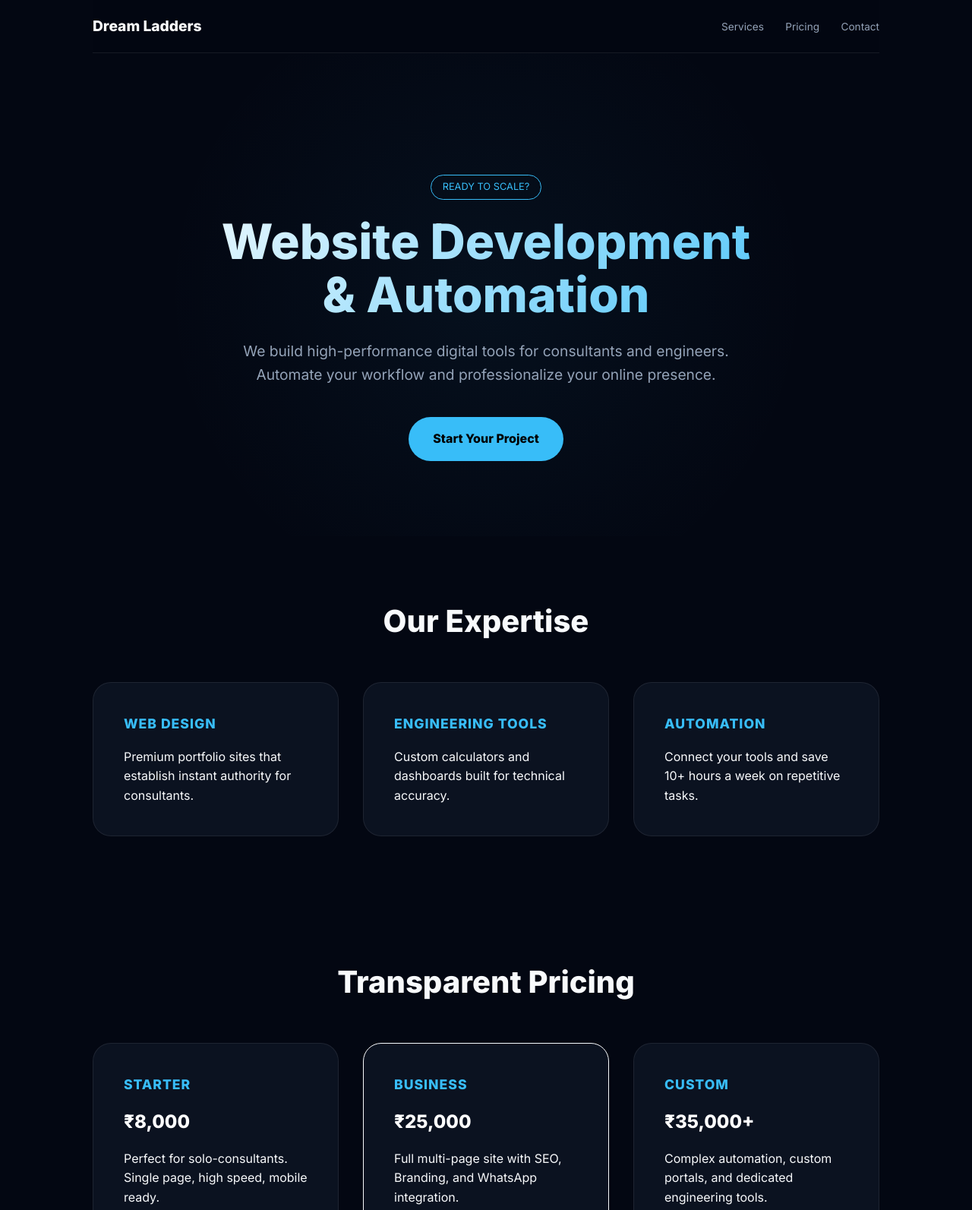
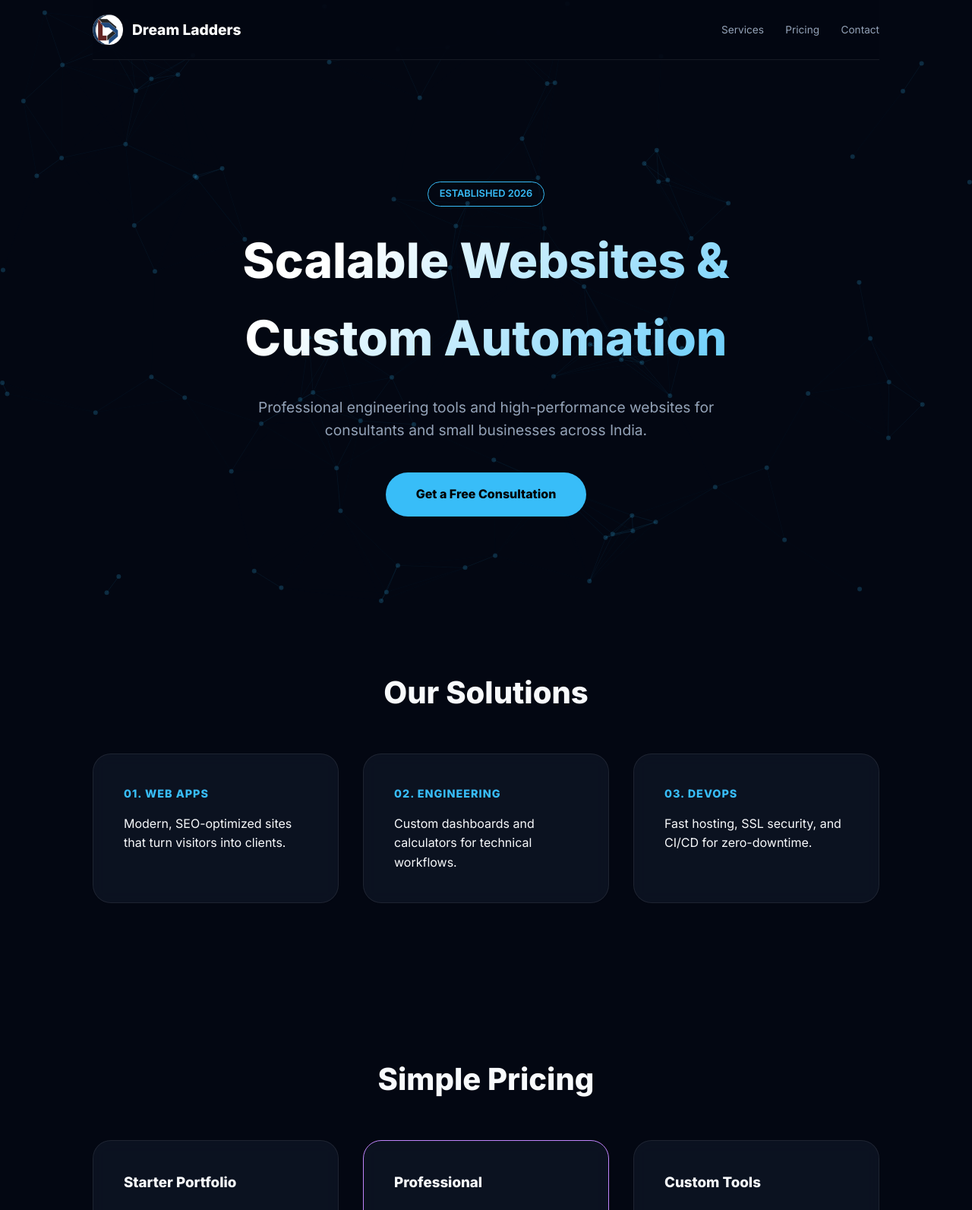
Before and after one commit to rajeshshambudu/Landing, a plain HTML site: page index.html in a window 1280 px wide. Shown: the top 1593 px of the page at 76% size. Drawn offline with nearby package versions, Linux system fonts and the light colour scheme.

Commit message:
Update index.html

```diff
--- a/index.html
+++ b/index.html
@@ -32,6 +32,18 @@
       overflow-x: hidden;
     }
 
+    /* Particles Container */
+    #particles-js {
+      position: absolute;
+      width: 100%;
+      height: 100vh;
+      top: 0;
+      left: 0;
+      z-index: 1;
+    }
+
+    .content-wrapper { position: relative; z-index: 10; }
+
     .container { max-width:1100px; margin:0 auto; padding:0 2rem; }
 
     /* --- NAVIGATION --- */
@@ -47,52 +59,60 @@
       background: rgba(3, 7, 18, 0.8);
       border-bottom: 1px solid var(--border);
     }
-    .logo { font-weight: 800; font-size: 1.2rem; color: #fff; display: flex; align-items: center; text-decoration: none; }
+    .logo {
+        display: flex;
+        align-items: center;
+        gap: 12px;
+        font-weight: 800;
+        font-size: 1.2rem;
+        color: #fff;
+        text-decoration: none;
+    }
+    .logo img {
+        height: 40px;
+        width: auto;
+        border-radius: 8px;
+        animation: float 3s ease-in-out infinite;
+    }
+    @keyframes float {
+        0%, 100% { transform: translateY(0px); }
+        50% { transform: translateY(-6px); }
+    }
+
     .nav-links a { color: var(--text-dim); margin-left: 1.5rem; font-size: 0.85rem; transition: 0.3s; text-decoration: none; }
     .nav-links a:hover { color: var(--accent); }
 
-    /* --- HERO SECTION --- */
+    /* --- HERO --- */
     header {
       padding: 160px 0 100px;
       text-align: center;
-      background: radial-gradient(circle at center, rgba(56,189,248,0.05) 0%, transparent 70%);
     }
 
     h1 {
       font-size: clamp(2.5rem, 8vw, 4rem);
       font-weight: 800;
-      line-height: 1.1;
       margin-bottom: 1.5rem;
-      background: linear-gradient(135deg, #fff 0%, #38bdf8 100%);
+      background: linear-gradient(135deg, #fff 30%, #38bdf8 100%);
       -webkit-background-clip: text;
       -webkit-text-fill-color: transparent;
     }
 
-    .hero-tagline {
-      font-size: 1.2rem;
-      color: var(--text-dim);
-      max-width: 700px;
-      margin: 0 auto 2.5rem;
-    }
-
-    /* --- BUTTON ANIMATION --- */
     .btn-main {
       background: var(--accent);
       color: #000;
-      padding: 1rem 2rem;
+      padding: 1rem 2.5rem;
       border-radius: 50px;
       font-weight: 700;
       display: inline-block;
       transition: all 0.4s cubic-bezier(0.175, 0.885, 0.32, 1.275);
       text-decoration: none;
-      box-shadow: 0 0 0 rgba(56, 189, 248, 0);
     }
     .btn-main:hover {
       transform: scale(1.05);
       box-shadow: 0 15px 30px rgba(56, 189, 248, 0.4);
     }
 
-    /* --- CARD ANIMATIONS --- */
+    /* --- CARDS --- */
     .services-grid {
       display: grid;
       grid-template-columns: repeat(auto-fit, minmax(280px, 1fr));
@@ -106,50 +126,37 @@
       padding: 2.5rem;
       border-radius: 24px;
       transition: all 0.4s ease;
-      position: relative;
-      overflow: hidden;
+      backdrop-filter: blur(10px);
     }
 
     .service-card:hover {
       transform: translateY(-10px);
       border-color: var(--accent);
-      background: rgba(17, 24, 39, 0.9);
-      box-shadow: 0 20px 40px rgba(0,0,0,0.4), inset 0 0 20px var(--accent-glow);
+      box-shadow: 0 20px 40px rgba(0,0,0,0.4), inset 0 0 15px var(--accent-glow);
     }
 
-    .service-card h3 {
-      color: var(--accent);
-      margin-bottom: 1rem;
-      font-size: 1.1rem;
-      letter-spacing: 1px;
-    }
+    .price-tag { font-size: 1.5rem; font-weight: 800; margin: 1rem 0; color: #fff; }
 
-    .price-tag {
-      font-size: 1.5rem;
-      font-weight: 800;
-      margin: 1rem 0;
-      color: #fff;
-    }
+    section { padding: 100px 0; }
+    h2 { font-size: 2.5rem; text-align: center; margin-bottom: 10px; }
 
-    section { padding: 80px 0; }
-    h2 { font-size: 2.5rem; text-align: center; margin-bottom: 1rem; }
-
-    footer {
-      padding: 4rem 0;
-      text-align: center;
-      border-top: 1px solid var(--border);
-      color: var(--text-dim);
-    }
+    footer { padding: 4rem 0; text-align: center; border-top: 1px solid var(--border); color: var(--text-dim); }
 
     @media(max-width:768px){ .nav-links{display:none;} }
   </style>
 </head>
 
 <body>
+
+<div id="particles-js"></div>
+
+<div class="content-wrapper">
     <div class="container">
-
       <nav data-aos="fade-down">
-    <a href="#" class="logo">Dream Ladders</a>
+        <a href="#" class="logo">
+          <img src="android-chrome-512x512.png" alt="Dream Ladders Logo">
+          Dream Ladders
+        </a>
         <div class="nav-links">
           <a href="#services">Services</a>
           <a href="#pricing">Pricing</a>
@@ -158,81 +165,93 @@
       </nav>
 
       <header>
-    <div data-aos="fade-up" class="badge" style="border:1px solid var(--accent); padding:5px 15px; border-radius:20px; color:var(--accent); display:inline-block; margin-bottom:20px; font-size:0.8rem;">
-        READY TO SCALE?
+        <div data-aos="fade-up" style="border:1px solid var(--accent); padding:5px 15px; border-radius:20px; color:var(--accent); display:inline-block; margin-bottom:20px; font-size:0.8rem; font-weight:600;">
+            ESTABLISHED 2026
         </div>
         <h1 data-aos="fade-up" data-aos-delay="100">
-      Website Development <br>& Automation
+          Scalable Websites & <br>Custom Automation
         </h1>
-    <p class="hero-tagline" data-aos="fade-up" data-aos-delay="200">
-      We build high-performance digital tools for consultants and engineers.
-      Automate your workflow and professionalize your online presence.
+        <p style="font-size:1.2rem; color:var(--text-dim); max-width:700px; margin:0 auto 2.5rem;" data-aos="fade-up" data-aos-delay="200">
+          Professional engineering tools and high-performance websites for consultants and small businesses across India.
         </p>
         <div data-aos="zoom-in" data-aos-delay="300">
-        <a href="https://wa.me/917093218658" class="btn-main">Start Your Project</a>
+            <a href="https://wa.me/917093218658" class="btn-main">Get a Free Consultation</a>
         </div>
       </header>
 
       <section id="services">
-    <h2 data-aos="fade-up">Our Expertise</h2>
+        <h2 data-aos="fade-up">Our Solutions</h2>
         <div class="services-grid">
           <div class="service-card" data-aos="fade-up" data-aos-delay="100">
-        <h3>WEB DESIGN</h3>
-        <p>Premium portfolio sites that establish instant authority for consultants.</p>
+            <h3 style="color:var(--accent); font-size:0.9rem; letter-spacing:1px; margin-bottom:1rem;">01. WEB APPS</h3>
+            <p>Modern, SEO-optimized sites that turn visitors into clients.</p>
           </div>
           <div class="service-card" data-aos="fade-up" data-aos-delay="200">
-        <h3>ENGINEERING TOOLS</h3>
-        <p>Custom calculators and dashboards built for technical accuracy.</p>
+            <h3 style="color:var(--accent); font-size:0.9rem; letter-spacing:1px; margin-bottom:1rem;">02. ENGINEERING</h3>
+            <p>Custom dashboards and calculators for technical workflows.</p>
           </div>
           <div class="service-card" data-aos="fade-up" data-aos-delay="300">
-        <h3>AUTOMATION</h3>
-        <p>Connect your tools and save 10+ hours a week on repetitive tasks.</p>
+            <h3 style="color:var(--accent); font-size:0.9rem; letter-spacing:1px; margin-bottom:1rem;">03. DEVOPS</h3>
+            <p>Fast hosting, SSL security, and CI/CD for zero-downtime.</p>
           </div>
         </div>
       </section>
 
       <section id="pricing">
-    <h2 data-aos="fade-up">Transparent Pricing</h2>
+        <h2 data-aos="fade-up">Simple Pricing</h2>
         <div class="services-grid">
-      <div class="service-card" data-aos="flip-left" data-aos-delay="100">
-        <h3>STARTER</h3>
+          <div class="service-card" data-aos="zoom-in" data-aos-delay="100">
+            <h3>Starter Portfolio</h3>
             <div class="price-tag">₹8,000</div>
-        <p>Perfect for solo-consultants. Single page, high speed, mobile ready.</p>
+            <p>Ideal for solo experts looking for a clean professional presence.</p>
           </div>
-      <div class="service-card" data-aos="flip-left" data-aos-delay="200" style="border-color: var(--accent-2);">
-        <h3>BUSINESS</h3>
+          <div class="service-card" data-aos="zoom-in" data-aos-delay="200" style="border-color: #c084fc;">
+            <h3>Professional</h3>
             <div class="price-tag">₹25,000</div>
-        <p>Full multi-page site with SEO, Branding, and WhatsApp integration.</p>
+            <p>Multi-page, full branding, SEO, and WhatsApp API integration.</p>
           </div>
-      <div class="service-card" data-aos="flip-left" data-aos-delay="300">
-        <h3>CUSTOM</h3>
+          <div class="service-card" data-aos="zoom-in" data-aos-delay="300">
+            <h3>Custom Tools</h3>
             <div class="price-tag">₹35,000+</div>
-        <p>Complex automation, custom portals, and dedicated engineering tools.</p>
+            <p>Custom software and automation tailored to your unique business.</p>
           </div>
         </div>
       </section>
 
       <section id="contact" style="text-align:center;">
-    <div class="service-card" data-aos="zoom-out" style="max-width: 800px; margin: 0 auto; background: linear-gradient(rgba(17,24,39,0.8), rgba(56,189,248,0.05));">
-        <h2 style="margin-bottom:20px;">Transform Your Business</h2>
-        <p style="margin-bottom:30px; color:var(--text-dim);">Skip the long emails. Let's discuss your project over a 15-minute WhatsApp chat.</p>
-        <a href="https://wa.me/917093218658" class="btn-main">Chat Now</a>
+        <div class="service-card" data-aos="flip-up" style="max-width: 800px; margin: 0 auto;">
+            <h2 style="margin-bottom:15px;">Ready to build something?</h2>
+            <p style="margin-bottom:30px; color:var(--text-dim);">Get a clear scope and price in one 15-minute call.</p>
+            <a href="https://wa.me/917093218658" class="btn-main">Chat on WhatsApp</a>
         </div>
       </section>
 
       <footer>
-    <p>© 2026 Dream Ladders • Built with Logic</p>
+        <p>© 2026 Dream Ladders • Built for Scale</p>
       </footer>
-
+    </div>
 </div>
 
 <script src="https://unpkg.com/aos@2.3.1/dist/aos.js"></script>
+<script src="https://cdn.jsdelivr.net/particles.js/2.0.0/particles.min.js"></script>
 <script>
-  // Initialize Animations
-  AOS.init({
-    duration: 1000,
-    once: true,
-    offset: 100
+  AOS.init({ duration: 1000, once: true });
+
+  /* Particle Config */
+  particlesJS("particles-js", {
+    "particles": {
+      "number": { "value": 80 },
+      "color": { "value": "#38bdf8" },
+      "shape": { "type": "circle" },
+      "opacity": { "value": 0.2 },
+      "size": { "value": 3 },
+      "line_linked": { "enable": true, "distance": 150, "color": "#38bdf8", "opacity": 0.1, "width": 1 },
+      "move": { "enable": true, "speed": 1.5 }
+    },
+    "interactivity": {
+      "events": { "onhover": { "enable": true, "mode": "grab" } },
+      "modes": { "grab": { "distance": 200, "line_linked": { "opacity": 0.4 } } }
+    }
   });
 </script>
 
```
Lines whose indentation alone changed are shown as unchanged.
